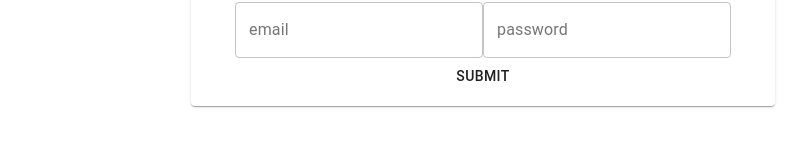
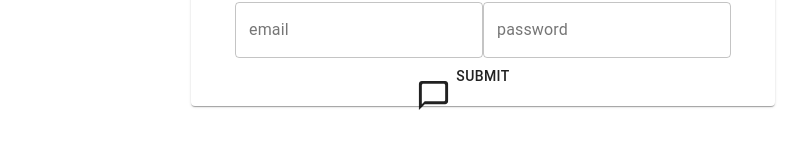
Before and after one commit to eliciaB/Backstagram, a React (Create React App) app: page / in a window 1280 px wide. Shown: the part 266-414 px from the top of the page, without its empty margins (157-964 px from the left). Built offline with nearby package versions, Linux system fonts and the light colour scheme.

Commit message:
broken checkpoint

```diff
--- a/src/App.css
+++ b/src/App.css
@@ -1,6 +1,12 @@
 .App {
   text-align: center;
   align-items: center;
+}
+
+.MessagingIcon {
+  position: fixed;
+  bottom: 50px;
+  right: 50px;
 }
 
 .SignUpPageForm {
--- a/src/App.js
+++ b/src/App.js
@@ -6,12 +6,13 @@ import Header from './components/Header'
 import ListItem from './components/ListItem'
 import List from './components/List'
 import InstaPost from './components/InstaPost';
-import { Grid } from '@material-ui/core';
+import { Grid, Button } from '@material-ui/core';
 import InstaPostPage from './components/InstaPostPage';
 import LoginPage from './components/LoginPage';
 import SignUpPage from './components/SignUpPage';
 import MySnackBar from './components/MySnackBar';
 import UserEditData from './components/UserEditData';
+import ChatBubbleOutlineRoundedIcon from '@material-ui/icons/ChatBubbleOutlineRounded';
 
 function App() {
   const [displayElement, setDisplayElement] = React.useState()
@@ -66,6 +67,9 @@ function App() {
         </Grid>
       </Grid>
       <MySnackBar message = {message}/>
+      <Button className = "MessagingIcon">
+        <ChatBubbleOutlineRoundedIcon fontSize='large'/>
+      </Button>
     </div>
   );
 }
```
